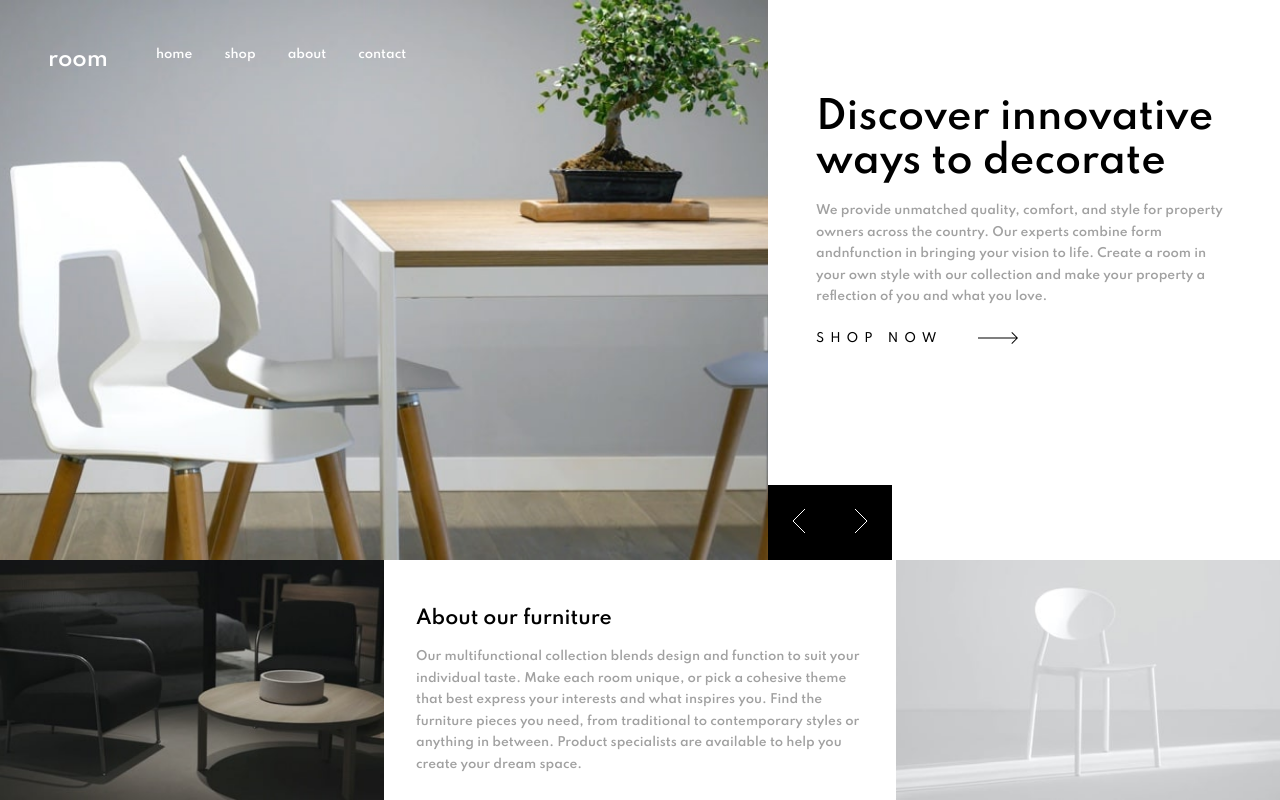
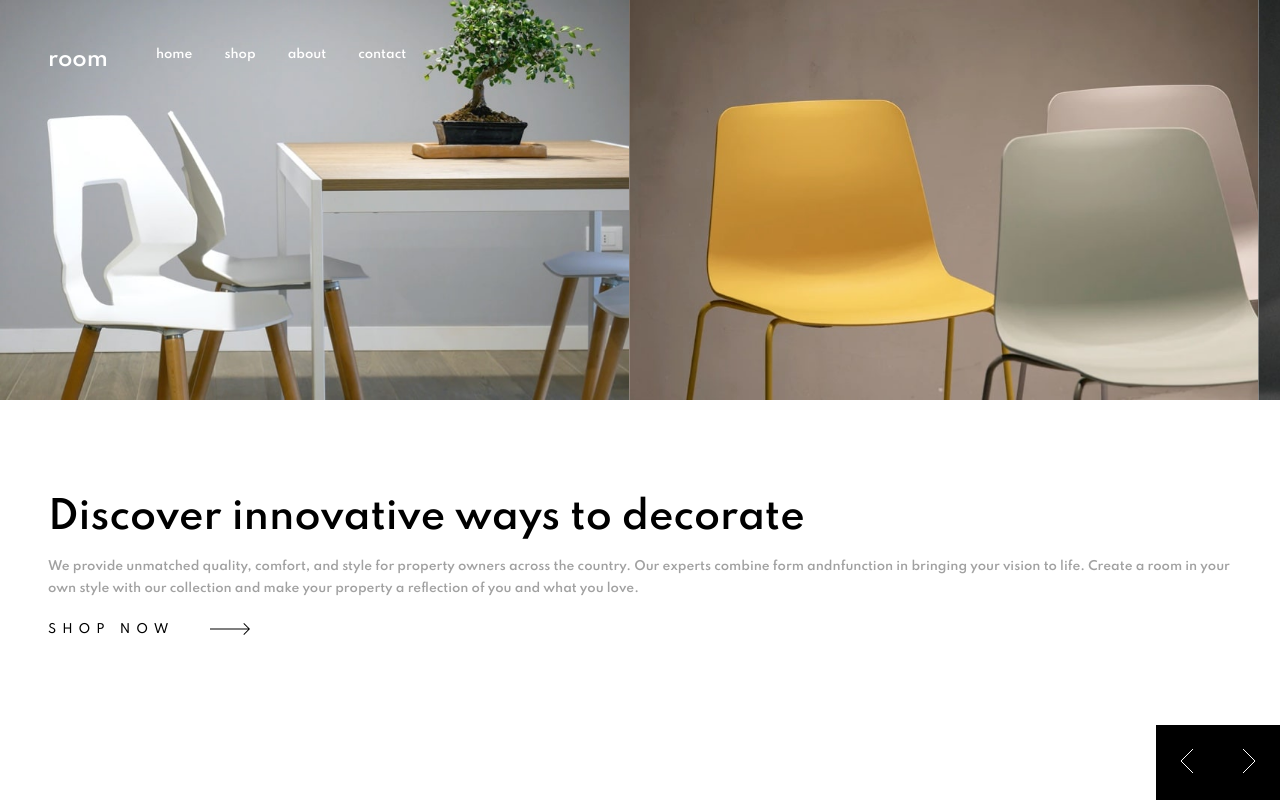
Before and after one commit to JairDev/room-homepage, a React (Create React App) app: page / in a window 1280 px wide. Shown: the top 800 px of the page. Built offline with nearby package versions, Linux system fonts and the light colour scheme.

Commit message:
Add styles

```diff
--- a/src/App.css
+++ b/src/App.css
@@ -7,9 +7,6 @@
 a {
   text-decoration: none;
 }
-/* body {
-  font-size: 16px;
-} */
 
 :root {
   --Dark-Gray: hsl(0, 0%, 63%);
@@ -18,7 +15,6 @@ a {
   --Very-Dark-Gray: hsl(0, 0%, 27%);
 }
 .App {
-  /* border: 2px solid blue; */
   min-height: 100vh;
   background-color: hsl(0, 0%, 100%);
   font-size: 12px;
@@ -27,9 +23,7 @@ a {
 }
 
 .App-header {
-  /* border: 2px solid red; */
   color: hsl(0, 0%, 100%);
-
   display: flex;
   align-items: center;
   width: 100%;
@@ -49,19 +43,15 @@ a {
   font-weight: 600;
 }
 .App-nav {
-  /* border: 2px solid hotpink; */
   display: flex;
   width: 100%;
 }
 
 .App-content-menu {
-  /* border: 2px solid aqua; */
   padding-left: 3rem;
-  /* width: 100%; */
 }
 
 .App-content-menu li {
-  /* border:2px solid red; */
   display: inline;
   margin-right: 2rem;
   padding-bottom: .5rem;
@@ -87,13 +77,11 @@ a {
 }
 
 .App-section-hero {
-  /* border: 2px solid greenyellow; */
   height: 70vh;
   position: relative;
 }
 
 .App-content-hero-inline {
-  /* border: 5px solid gold; */
   display: flex;
   width: 100%;
   height: 100%;
@@ -112,10 +100,10 @@ a {
 
 
 .App-content-hero-img {
-  /* border: 5px solid black; */
-  min-width: 60%;
+  width: 60%;
   height: 100%;
   transition: all ease-in-out .3s;
+  position: absolute;
 }
 
 .App-content-hero-img img {
@@ -125,16 +113,30 @@ a {
 }
 
 .App-content-hero-text {
-  /* border: 5px solid rgb(197, 25, 25); */
-  /* background-color: hsl(0, 0%, 100%); */
-  min-width: 40%;
+  width: 40%;
   height: 100%;
-  /* padding: 6rem 3rem; */
+  position: absolute;
+  overflow: hidden;
+  right: 0;
+}
+
+.content-hero-text {
+  height: 100%;
+  padding: 6rem 3rem;
+  transition: all ease-in-out .3s;
   position: relative;
-  z-index: 10;
-  opacity: 1;
-  overflow: hidden;
+  z-index: 100;
 }
+.overflow {
+  background-color: white;
+  position: absolute;
+  top: 0;
+  right: 0;
+  width: 40%;
+  height: 100%;
+
+}
+
 .App-content-about-text p, .App-content-hero-text p  {
   color: var(--Dark-Gray);
   line-height: 1.8;
@@ -142,7 +144,6 @@ a {
 }
 
 .content-shop-now {
-  /* border: 1px solid greenyellow; */
   display: flex;
   cursor: pointer;
   margin-top: 1.5rem;
@@ -174,7 +175,6 @@ a {
 }
 
 .App-section-about {
-  /* border: 2px solid brown; */
   display: flex;
   width: 100%;
   height: 30vh;
@@ -185,7 +185,6 @@ a {
   height: 100%;
 }
 .App-content-about-img-left {
-  /* border: 2px solid salmon; */
   width: 30%;
   height: 100%;
 }
@@ -196,21 +195,17 @@ a {
 }
 
 .App-content-about-text {
-  /* border: 2px solid rgb(52, 156, 61); */
   width: 40%;
   height: 100%;
   padding: 3rem 2rem;
 }
 
 .App-content-about-img-right {
-  /* border: 2px solid rgb(200, 198, 59); */
   width: 30%;
   height: 100%;
 }
 
 .parent-content-button {
-  /* border: 5px solid red; */
-  /* background-color: grey; */
   position: absolute;
   z-index: 100;
   width: 40%;
@@ -219,7 +214,6 @@ a {
 }
 
 .content-action-button {
-  /* border: 2px solid teal; */
   bottom: 0;
   z-index: 100;
 }
@@ -231,20 +225,17 @@ a {
   padding: 1.5rem;
 }
 
+.action-button-left:hover , .action-button-right:hover {
+  background-color: var(--Very-Dark-Gray);
+
+}
+
 .App-content-hero {
   display: flex;
   height: 100%;
-  /* opacity: 0; */
   transition: all ease-in-out .5s;
-
 }
 
-/* .App-section-hero > .App-content-hero-inline {
-  margin-top: 400px;
-}
-.App-content-hero-inline:first-child {
-  margin-top: 0px;
-} */
 .App-content-hero-inline {
   transition: all ease-in-out .3s;
   opacity: 1;
@@ -252,30 +243,52 @@ a {
 
 .App-content-hero-inline.inactive {
   opacity: 0;
-  /* transform: translateX(100%); */
 }
-.content-hero-text {
-  /* z-index: 100; */
-  background-color: hsl(0, 0%, 100%);
-  height: 100%;
-  padding: 6rem 3rem;
-  transition: all ease-in-out .3s;
-}
-
-
 
 .App-content-hero-inline.active {
   opacity: 1;
-  /* animation: room .5s ease-in-out */
-  /* transform: translateX(0); */
-  /* margin-left: 0px; */
 }
 
-@keyframes room {
-  0% {
-    transform: translateX(100%);
+@media only screen and (max-width: 760px),
+(min-device-width: 768px) and (max-device-width: 1024px)  {
+
+  .App-section-hero {
+    height: 100vh;
   }
-  100% {
-    transform: translateX(0%);
+
+  .App-content-hero-inline {
+    display: block;
+    position: relative;
+  }
+  .App-content-hero-img {
+    width: auto;
+    height: 50vh;
+  }
+
+  .App-content-hero-text {
+    width: auto;
+    height: 50vh;
+    position: absolute;
+    top: 50vh;
+  }
+
+  .parent-content-button {
+    width: auto;
+  }
+
+  .App-section-about {
+    height: auto;
+  }
+
+  .App-content-about {
+    display: block;
+  }
+
+  .App-content-about-img-left, .App-content-about-img-right, .App-content-about-text {
+    width: auto;
+  }
+
+  .overflow {
+    display: none;
   }
 }
--- a/src/App.js
+++ b/src/App.js
@@ -4,6 +4,7 @@ import HeroInfo from 'components/HeroInfo/HeroInfo';
 import data from "./data.json"
 import './App.css';
 import { useEffect, useRef } from 'react';
+import HomePage from 'components/HeroInfo/HeroInfo';
 
 function App() {
 
@@ -23,7 +24,7 @@ function App() {
         </nav>
       </header>
       <section className="App-section-hero">
-        <HeroInfo />
+        <HeroInfo/>
       </section>
 
       <section className="App-section-about">
--- a/src/components/HeroInfo/HeroInfo.js
+++ b/src/components/HeroInfo/HeroInfo.js
@@ -1,80 +1,58 @@
 import React, { useEffect, useRef, useState } from "react";
 import data from "../../data.json";
-function HeroInfo({ srcImg, title, content }) {
+function HeroInfo() {
   const elRef = useRef([]);
-  const elParentRef = useRef([]);
-  const elRefImg = useRef([])
-  const [count, setCount] = useState(0)
-  const [sign, setSign] = useState("")
+  const elRefImg = useRef([]);
+  const [count, setCount] = useState(0);
+  const [sign, setSign] = useState("");
 
   useEffect(() => {
-    const widthImg = elRefImg.current[0].clientWidth
-    for(let i = 0; i < data.info.length; i++) {
-      const offSet = 100 * count
-      const move = (i * 100) - offSet
-      elRefImg.current[i].style = `transform: translateX(${move}%)`
-      elRef.current[i].style = `transform: translateX(${move}%)`
-      if(elRefImg.current[i].style.transform === "translateX(0%)") {
-        // elRefImg.current[i].parentNode.style = "z-index: 100"
-
-      }else {
-        elRefImg.current[i].parentNode.style = "z-index: 0"
-        elRefImg.current[i].parentNode.classList.add("inactive")
-        // console.log(elRefImg.current[i].parentNode)
+    for (let i = 0; i < data.info.length; i++) {
+      const offSet = 100 * count;
+      const move = i * 100 - offSet;
+      elRefImg.current[i].style = `transform: translateX(${move}%)`;
+      elRef.current[i].style = `transform: translateX(${move}%)`;
     }
-    }
-  }, [count, sign])
+  }, [count, sign]);
 
   useEffect(() => {
-    for(let i = 0; i < data.info.length; i++) {
-      elRefImg.current[i].style = `transform: translateX(${100 * i}%)`
-      elRef.current[i].style = `transform: translateX(${100 * i}%)`
-
+    for (let i = 0; i < data.info.length; i++) {
+      elRefImg.current[i].style = `transform: translateX(${100 * i}%)`;
+      elRef.current[i].style = `transform: translateX(${100 * i}%)`;
     }
-  },[])
+  }, []);
 
   const handleForward = () => {
-    setCount((prev) => prev += 1)
-    if(count === elRef.current.length - 1) {
-      // console.log("true")
-      setCount(0)
+    setCount((prev) => (prev += 1));
+    if (count === elRef.current.length - 1) {
+      setCount(0);
     }
-    setSign("-")
+    setSign("-");
+  };
+  const handleBack = () => {
+    setCount((prev) => (prev -= 1));
+    if (count === 0) {
+      setCount(elRef.current.length - 1);
     }
-  const handleBack = () => {
-    setCount((prev) => prev -= 1)
-    if(count === 0) {
-      // console.log("true")
-      setCount(elRef.current.length - 1)
-    }
-  }
-
-  const handleTransitionEnd = (e) => {
-    for(let i = 0; i < data.info.length; i++) {
-      if(e.propertyName === "transform" && e.target.style.transform === "translateX(0%)") {
-        // e.target.parentNode.style = "z-index: 100"
-        e.target.parentNode.classList.add("active")
-        // e.target.parentNode.classList.remove("inactive")
-
-      }else {
-        e.target.parentNode.classList.remove("active")
-        // e.target.parentNode.classList.add("inactive")
-
-
-      }
-    }
-    // console.log(e)
-  }
+  };
 
   return (
     <>
+      <div className="App-content-hero-inline">
         {data.info.map((item, i) => (
-        <div ref={(ref) => elParentRef.current[i] = ref} key={item.title} className="App-content-hero-inline">
-          <div onTransitionEnd={handleTransitionEnd} ref={(ref) => elRefImg.current[i] = ref} className="App-content-hero-img">
+          <>
+            <div
+              ref={(ref) => (elRefImg.current[i] = ref)}
+              className="App-content-hero-img"
+            >
               <img src={item.imgSrc} alt=""></img>
             </div>
+            <div className="overflow"></div>
             <div className="App-content-hero-text">
-            <div ref={(ref) => (elRef.current[i] = ref)} className="content-hero-text">
+              <div
+                ref={(ref) => (elRef.current[i] = ref)}
+                className="content-hero-text"
+              >
                 <h1 className="title-hero-text">{item.title}</h1>
                 <p>{item.content}</p>
                 <div className="content-shop-now">
@@ -85,9 +63,9 @@ function HeroInfo({ srcImg, title, content }) {
                 </div>
               </div>
             </div>
-
+          </>
+        ))}
       </div>
-      ))}
       <div className="parent-content-button">
         <div className="content-action-button">
           <button className="action-button-left" onClick={handleBack}>
```
Lines whose indentation alone changed are shown as unchanged.
